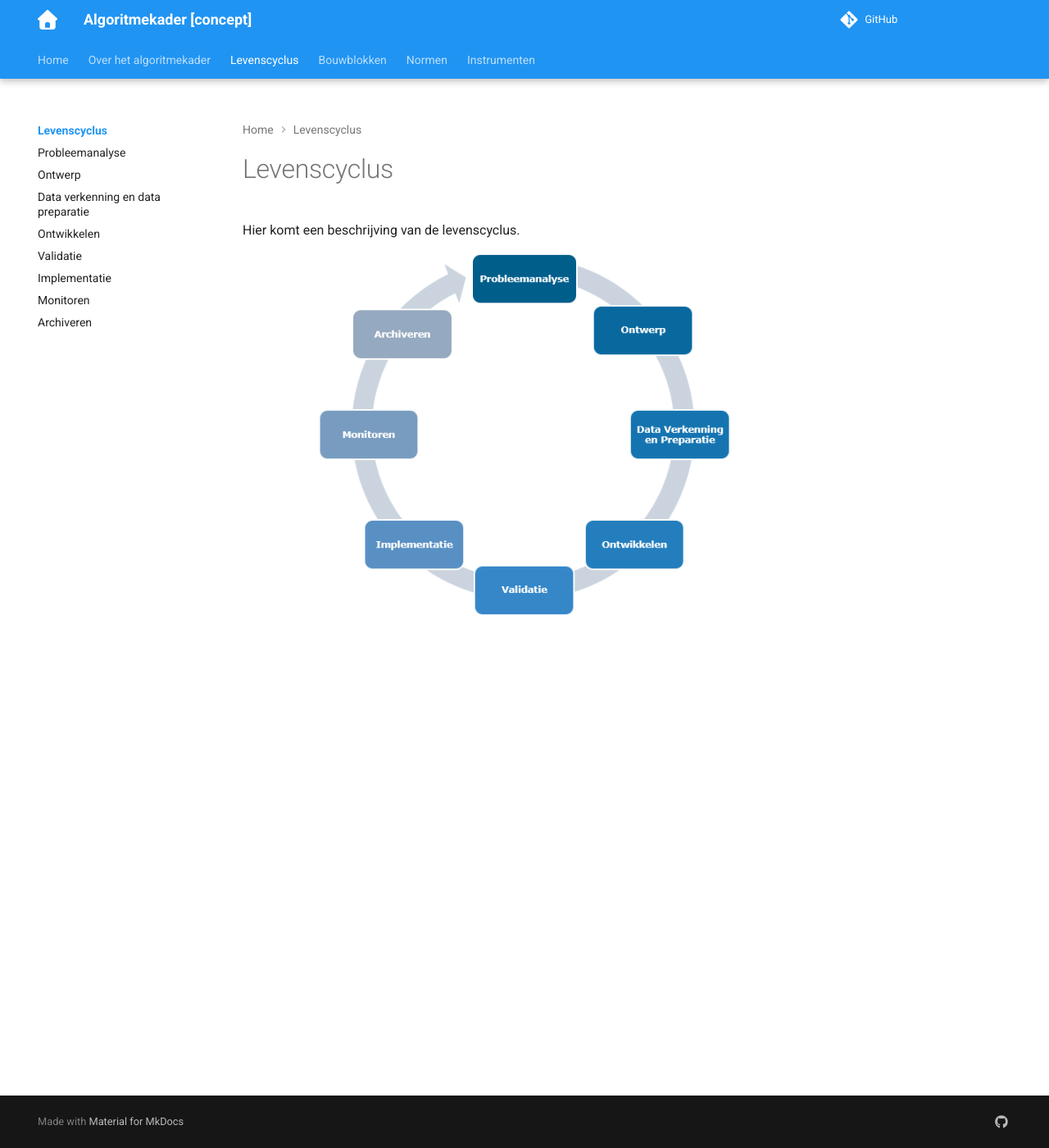
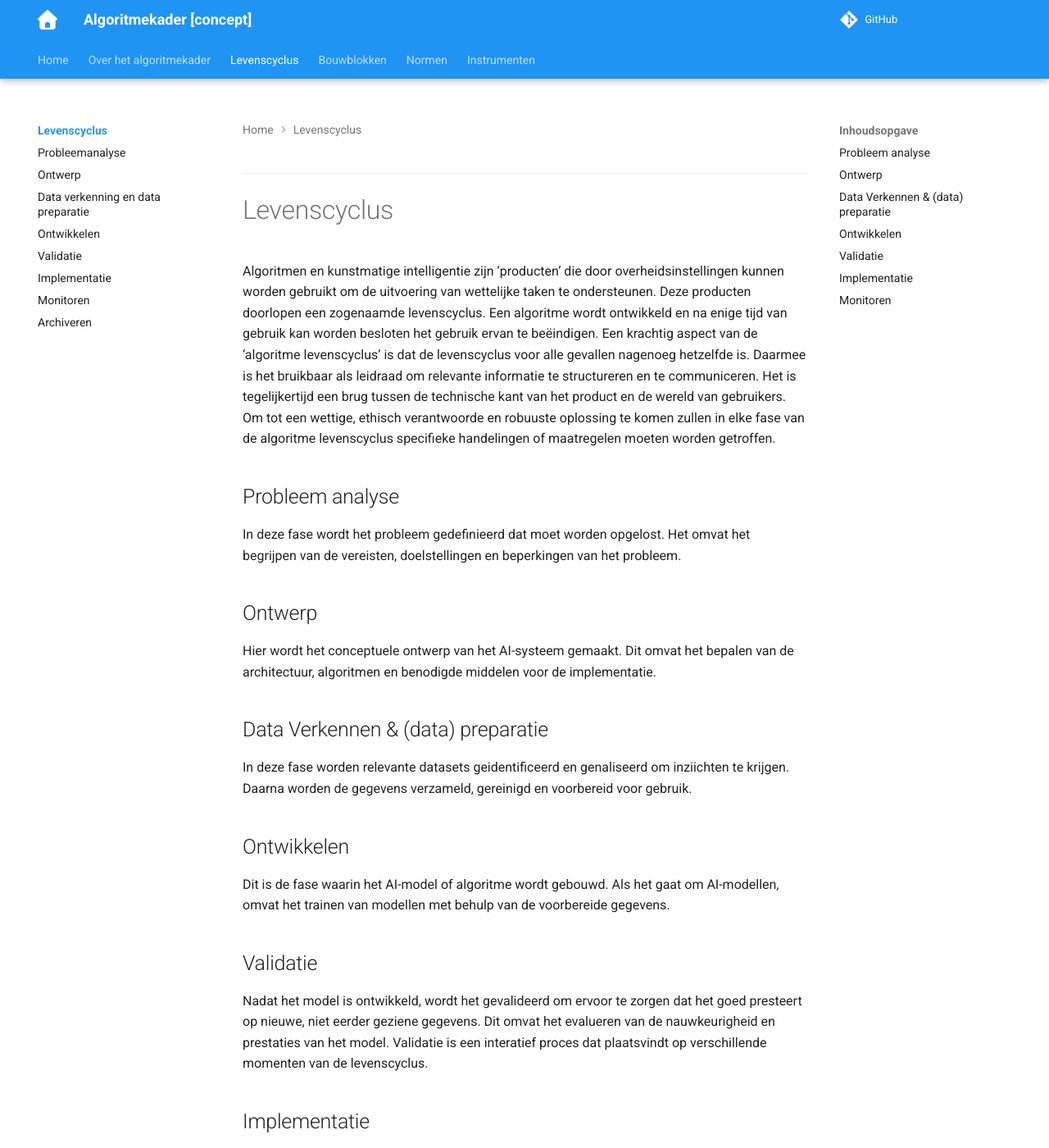
Before and after one commit to ruthkoole/algoritmekader-test, an MkDocs documentation site: the page built from docs/levenscyclus/index.md, in a window 1280 px wide and 1400 px high. Shown: the whole window at 82% size. Built offline with MkDocs 1.6.1 and Material for MkDocs 9.7.7, drawn with Linux system fonts in a browser that asks for light colours; comment, search, counter and statistics services are not loaded; some of the changed text lies outside the part shown.

Commit message:
Update index.md

```diff
--- a/docs/levenscyclus/index.md
+++ b/docs/levenscyclus/index.md
@@ -1,8 +1,27 @@
 ---
-title: Levenscyclus
-summary: Hier staat een korte samenvatting over dit onderwerp
----
+# Levenscyclus
 
-Hier komt een beschrijving van de levenscyclus.
+Algoritmen en kunstmatige intelligentie zijn ‘producten’ die door overheidsinstellingen kunnen worden gebruikt om de uitvoering van wettelijke taken te ondersteunen. Deze producten doorlopen een zogenaamde levenscyclus. Een algoritme wordt ontwikkeld en na enige tijd van gebruik kan worden besloten het gebruik ervan te beëindigen. Een krachtig aspect van de ‘algoritme levenscyclus’ is dat de levenscyclus voor alle gevallen nagenoeg hetzelfde is. Daarmee is het bruikbaar als leidraad om relevante informatie te structureren en  te communiceren. Het is tegelijkertijd een brug tussen de technische kant van het product en de wereld van gebruikers. Om tot een wettige, ethisch verantwoorde en robuuste oplossing te komen zullen in elke fase van de algoritme levenscyclus specifieke handelingen of maatregelen moeten worden getroffen.
 
-![Levenscyclus](levenscyclus.png){ align=left }
+## Probleem analyse
+In deze fase wordt het probleem gedefinieerd dat moet worden opgelost. Het omvat het begrijpen van de vereisten, doelstellingen en beperkingen van het probleem.
+
+## Ontwerp
+Hier wordt het conceptuele ontwerp van het AI-systeem gemaakt. Dit omvat het bepalen van de architectuur, algoritmen en benodigde middelen voor de implementatie.
+
+## Data Verkennen & (data) preparatie
+In deze fase worden relevante datasets geidentificeerd en genaliseerd om inziichten te krijgen. Daarna worden de gegevens verzameld, gereinigd en voorbereid voor gebruik.
+
+## Ontwikkelen
+Dit is de fase waarin het AI-model of algoritme wordt gebouwd. Als het gaat om AI-modellen, omvat het trainen van modellen met behulp van de voorbereide gegevens.
+
+## Validatie
+Nadat het model is ontwikkeld, wordt het gevalideerd om ervoor te zorgen dat het goed presteert op nieuwe, niet eerder geziene gegevens. Dit omvat het evalueren van de nauwkeurigheid en prestaties van het model. Validatie is een interatief proces dat plaatsvindt op verschillende momenten van de levenscyclus.
+
+## Implementatie
+In deze fase wordt het AI-model in de praktijk gebracht en geïntegreerd in het bedrijfsproces. Het wordt operationeel en begint te werken met echte gegevens.
+
+## Monitoren
+Het AI-model wordt voortdurend gemonitord om ervoor te zorgen dat het blijft presteren zoals verwacht. Eventuele afwijkingen of degradatie van prestaties worden geïdentificeerd en aangepakt.
+
+  ![Levenscyclus](levenscyclus.png)
```
